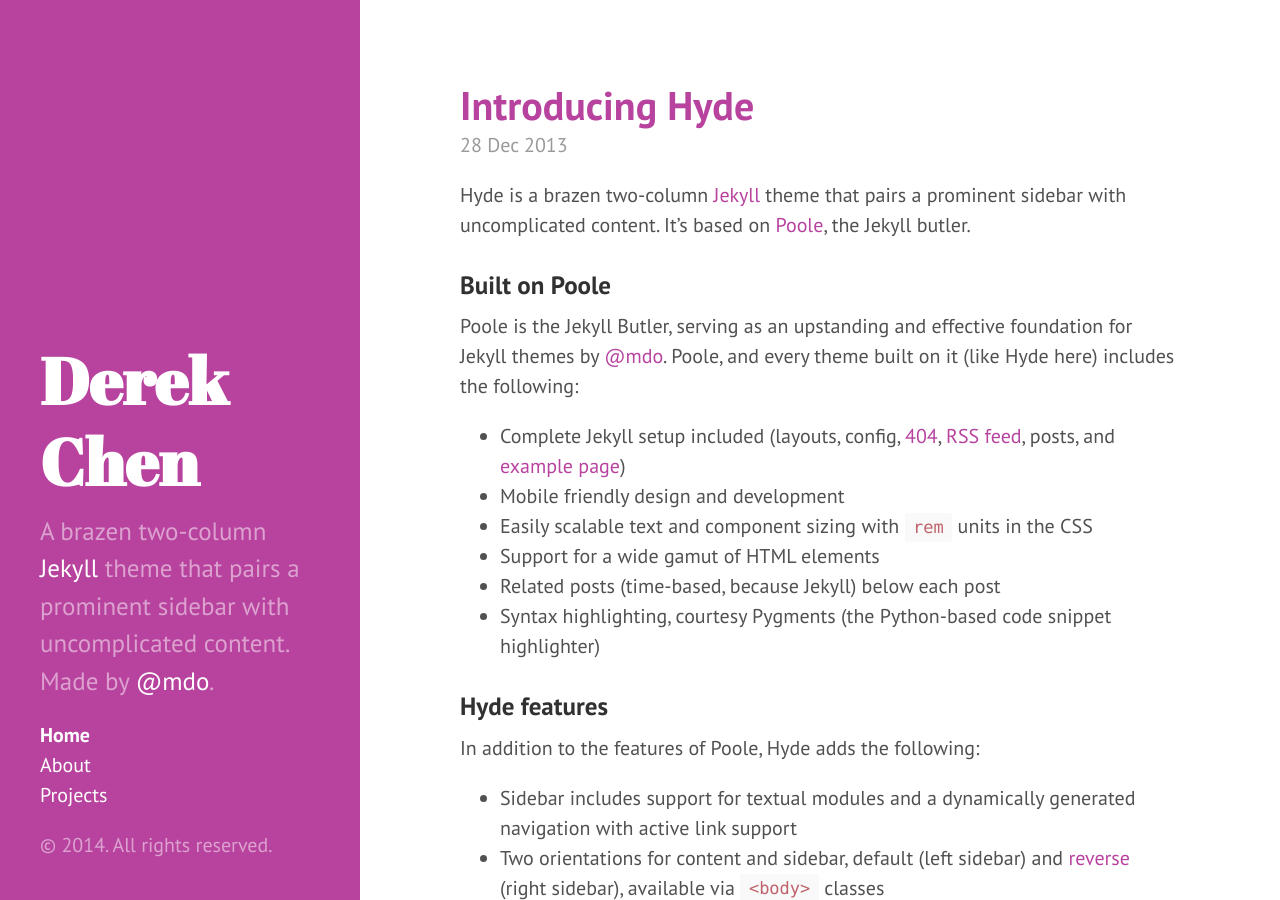
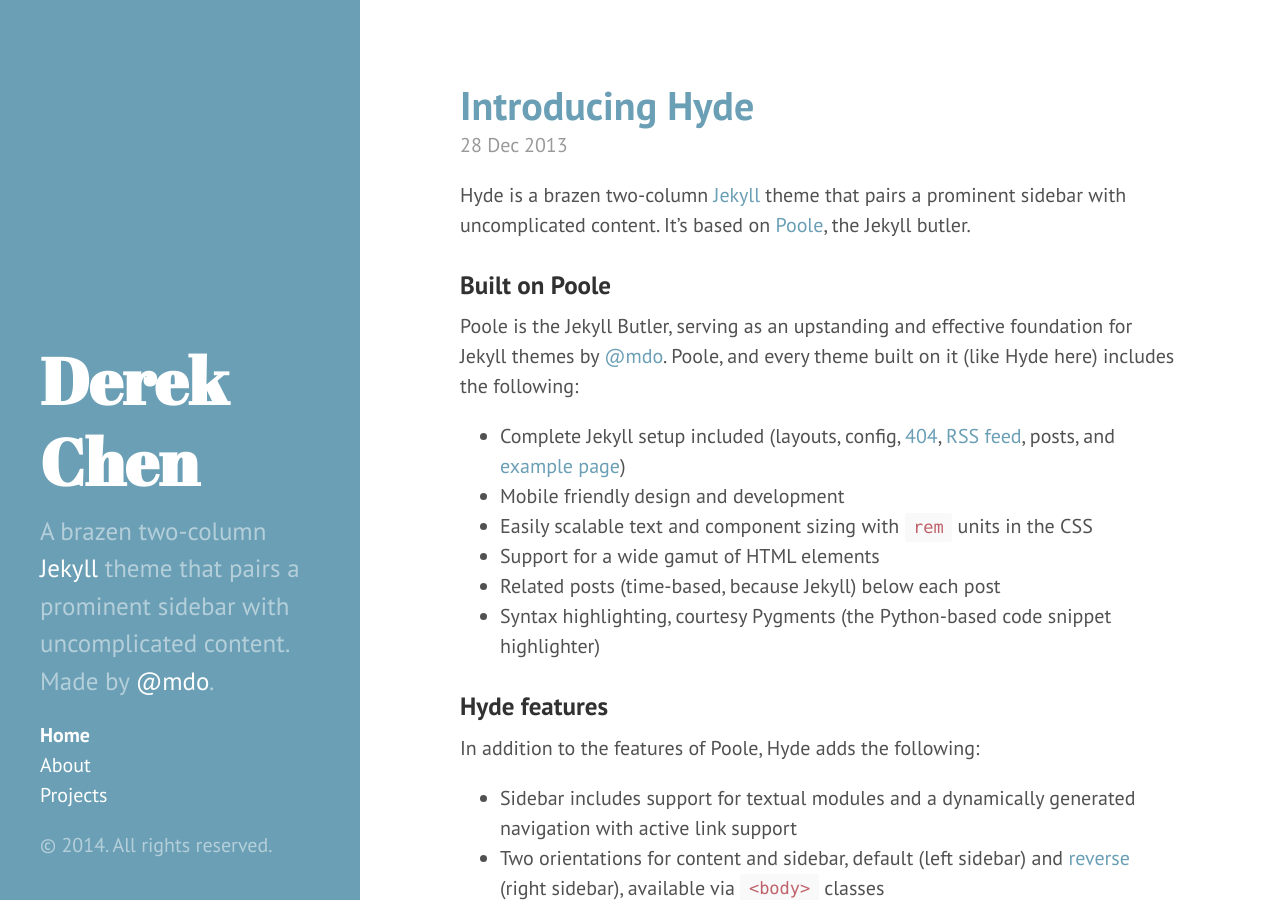
Before and after one commit to derektrc/derektrc.github.io, a Jekyll site: the page built from index.html, in a window 1280 px wide and 900 px high. Built offline with Jekyll 4.4.1, drawn with Linux system fonts in a browser that asks for light colours; Markdown is read by kramdown in place of the engine named in the settings; the list of posts is cut into pages by our own code.

Commit message:
Update default.html

```diff
--- a/_layouts/default.html
+++ b/_layouts/default.html
@@ -3,7 +3,7 @@
 
   {% include head.html %}
 
-  <body class="theme-base-1a">
+  <body class="theme-base-0d">
 
     {% include sidebar.html %}
 
```
